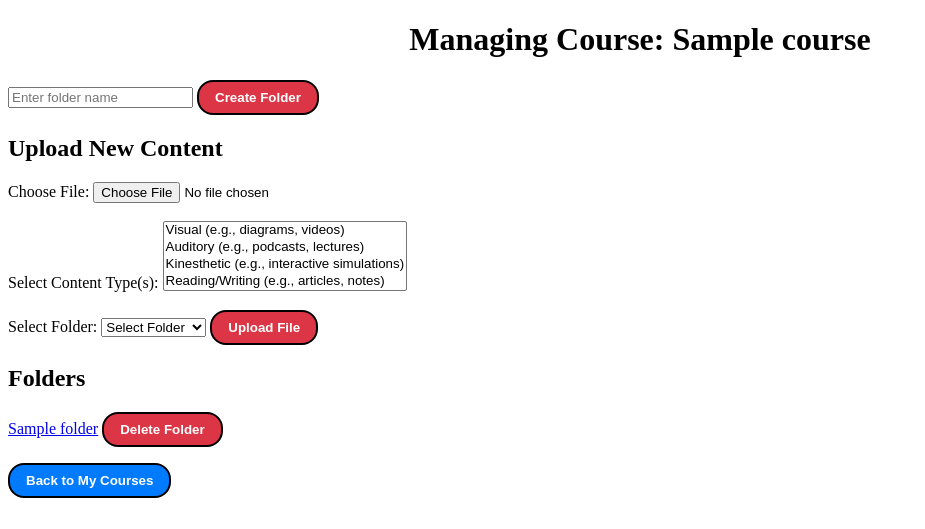
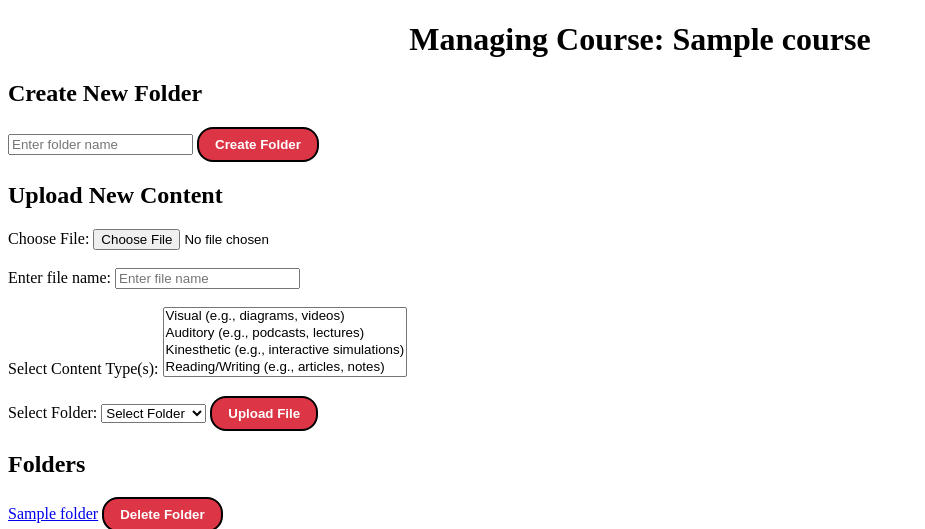
Before and after one commit to Personalized-Learning-Plaform-Compon/Personalized-Learning-Platform-Components, a Flask app: page /course/1/manage in a window 1280 px wide. Shown: the part 58-587 px from the top of the page, without its empty margins (0-925 px from the left). Run offline with Flask 3, Linux system fonts and the light colour scheme; a user stored in the database is signed in; tables that the repository leaves empty hold one stand-in row (values such as "Sample post").

Commit message:
Allow teachers to name files

```diff
--- a/knowledgebase_app/app.py
+++ b/knowledgebase_app/app.py
@@ -387,6 +387,7 @@ def upload_content(course_id):
         return redirect(url_for("course_page", course_id=course_id))
 
     file = request.files["file"]
+    file_name = request.form.get("file_name")
     folder_id = request.form.get("folder_id")
     teacher = Teachers.query.filter_by(user_id=current_user.id).first()
     content_types = ','.join(request.form.getlist('category'))
@@ -396,12 +397,15 @@ def upload_content(course_id):
         return redirect(url_for("course_page", course_id=course_id))
 
     if file and allowed_file(file.filename):
+        # Add original file extension to new file name entered in form
+        file_name = secure_filename(file_name + '.' + file.filename.rsplit('.', 1)[1].lower())
+
         # If a folder is selected, get the folder name from the database
         if folder_id:
             folder = Folder.query.get(folder_id)
             if folder and folder.course_id == course_id:
                 folder_name = folder.name
-                file_path = os.path.join(app.config["UPLOAD_FOLDER"], f"course_{course_id}", folder_name, secure_filename(file.filename))
+                file_path = os.path.join(app.config["UPLOAD_FOLDER"], f"course_{course_id}", folder_name, file_name)
             else:
                 flash("Invalid folder selected.", "danger")
                 return redirect(url_for("course_page", course_id=course_id))
@@ -422,14 +426,14 @@ def upload_content(course_id):
         file.save(file_path)
 
         # Save the file info in the database (replace the old entry if needed)
-        content = CourseContent.query.filter_by(course_id=course_id, folder_id=folder_id, filename=file.filename).first()
+        content = CourseContent.query.filter_by(course_id=course_id, folder_id=folder_id, filename=file_name).first()
         if content:
             content.file_url = file_path  # Update the file path if the file already exists
             content.category = content_types
         else:
             # If the file does not exist in the database, create a new entry
             content = CourseContent(
-                filename=file.filename,
+                filename=file_name,
                 file_url=file_path,
                 course_id=course_id,
                 folder_id=folder_id,
--- a/knowledgebase_app/templates/manage_course.html
+++ b/knowledgebase_app/templates/manage_course.html
@@ -4,6 +4,7 @@
 <h1>Managing Course: {{ course.name }}</h1>
 
 <!-- Form to create a folder -->
+<h2>Create New Folder</h2>
 <form action="{{ url_for('create_folder') }}" method="post">
     <input type="hidden" name="course_id" value="{{ course.id }}">
     <input type="text" name="folder_name" placeholder="Enter folder name" required>
@@ -15,6 +16,8 @@
 <form action="{{ url_for('upload_content', course_id=course.id) }}" method="POST" enctype="multipart/form-data">
     <label for="file">Choose File:</label>
     <input type="file" name="file" id="file" required><br><br>
+    <label for="file_name">Enter file name:</label>
+    <input type="text" name="file_name" id="file_name" placeholder="Enter file name" required><br><br>
 
     <label for="category">Select Content Type(s):</label>
     <select name="category" id="category" multiple required>
```
